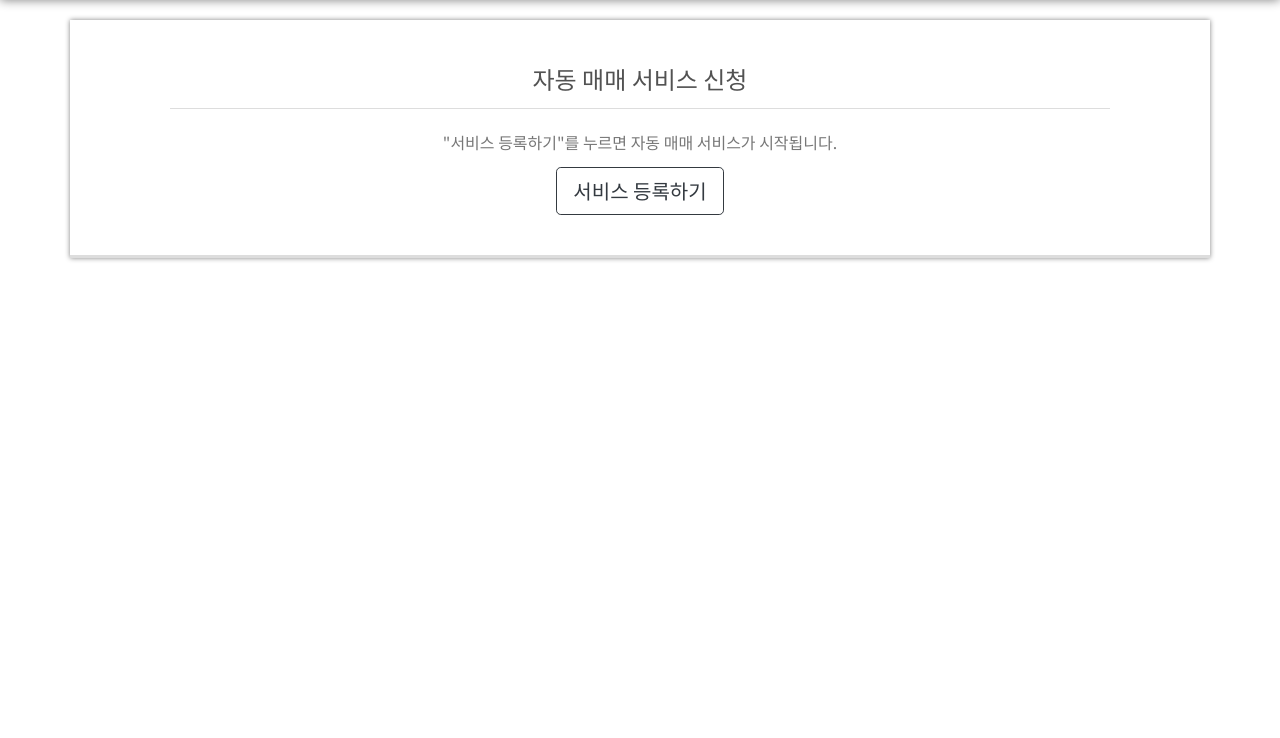
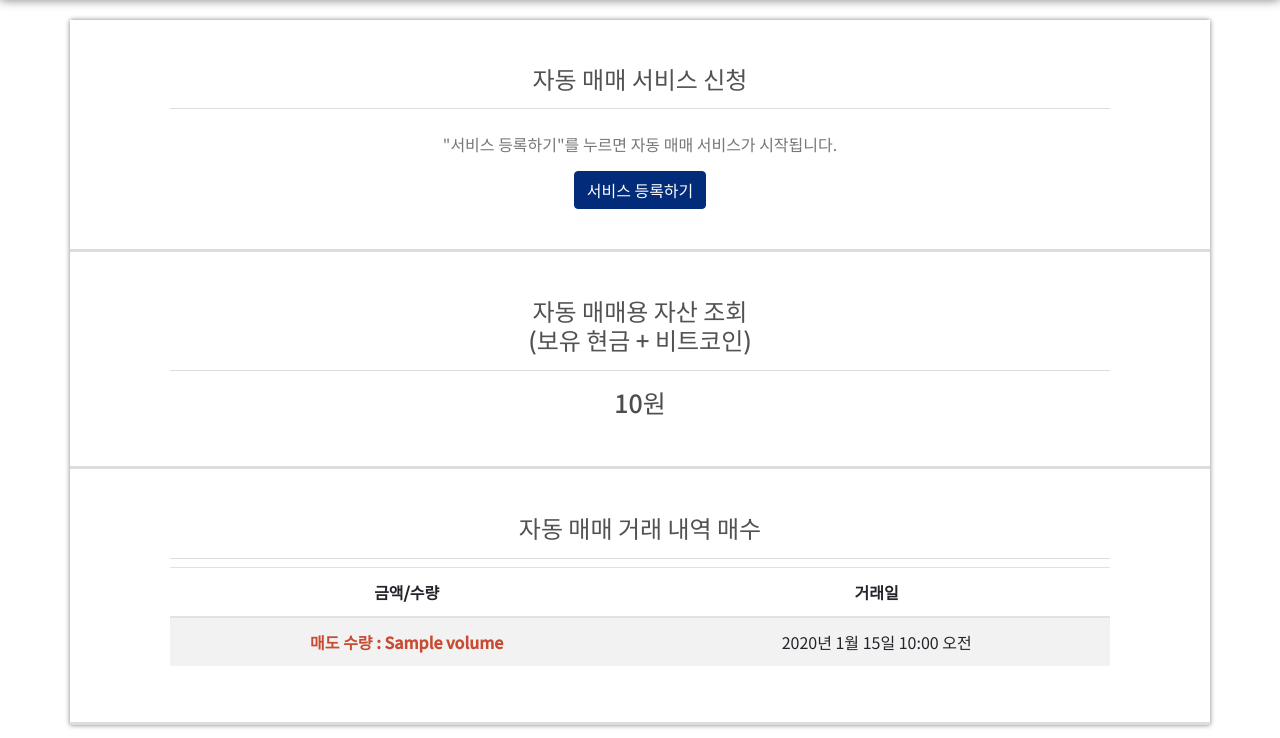
Before and after one commit to hidonghee/BTC_edu_final, a Django app: template autotrading/templates/autotrading/index.html in a window 1280 px wide. Shown: the part 62-800 px from the top of the page. Run offline with Django 4.2, Linux system fonts and the light colour scheme; the template is opened without the code that fills it: most values are stand-ins (such as "Sample title", 1, 10 or a date in 2020); some libraries are stand-ins or nearby versions.

Commit message:
peedback

```diff
--- a/autotrading/static/autotrading/css/style2.css
+++ b/autotrading/static/autotrading/css/style2.css
@@ -35,14 +35,14 @@ body {
     font-size: 16px;
     font-weight: 400;
     color: #777777;
-    padding: 13px 0px;
+    padding: 15px 0px;
 
 }
 
 .my_asset {
     font-size: 25px;
     font-weight: 500;
-    color: rgb(18, 97, 196);
+    color: rgb(77, 77, 77);
     padding: 5px 0px;
 }
 
@@ -53,6 +53,7 @@ body {
         padding: 15px 10px 15px 10px;
         text-align: center;
     }
+
     .form_desc {
         font-size: 14px;
         font-weight: 400;
@@ -60,3 +61,25 @@ body {
         padding: 13px 0px;
     }
 }
+
+.btn-outline-primary {
+    color: #FFFFFF;
+    border-color: rgb(2, 43, 121);
+    background-color: rgb(2, 43, 121);
+}
+
+.btn-outline-primary:hover {
+    background-color: rgb(0, 7, 62);
+    border-color: rgb(0, 7, 62);
+}
+
+.btn-outline-danger {
+    color: #FFFFFF;
+    border-color: #c74a30;
+    background-color: #c74a30;
+}
+
+.btn-outline-danger:hover {
+    background-color: #DE4B31FF;
+    border-color: #DE4B31FF;
+}
--- a/autotrading/templates/autotrading/index.html
+++ b/autotrading/templates/autotrading/index.html
@@ -57,7 +57,7 @@
         <h4 class="row_title"> 자동 매매 서비스 중지 </h4>
         <div class="form_desc"> "서비스 중지하기"를 누르면 자동 매매 서비스가 중단됩니다.</div>
         <form action="{% url 'deletekey' %}" class="row1_form">
-            <input class="btn btn-outline-dark btn-lg" type="submit" value="서비스 중지하기">
+            <input class="btn btn-outline-danger" type="submit" value="서비스 중지하기">
         </form>
     </div>
     <div class="row bg-white at_row">
@@ -101,8 +101,43 @@
             <h4 class="row_title"> 자동 매매 서비스 신청 </h4>
             <div class="form_desc"> "서비스 등록하기"를 누르면 자동 매매 서비스가 시작됩니다.</div>
             <form action="{% url 'insertkey' %}">
-                <input class="btn btn-outline-dark btn-lg" type="submit" value="서비스 등록하기">
+                <input class="btn btn-outline-primary" type="submit" value="서비스 등록하기">
             </form>
+        </div>
+        <div class="row bg-white at_row">
+            <h4 class="row_title"> 자동 매매용 자산 조회 <br> (보유 현금 + 비트코인) </h4>
+            <div class="my_asset"> {{balance}}원</div>
+        </div>
+        <div class="row bg-white at_row">
+            <h4 class="row_title"> 자동 매매 거래 내역 매수 </h4>
+            <table class="table table-striped">
+                <thead>
+                <tr>
+                    <th scope="col">금액/수량</th>
+                    <th scope="col">거래일</th>
+                </tr>
+                </thead>
+                <tbody>
+                {% for i in trade_list %}
+                <tr>
+                    <th scope="row">
+                        {% if i.side == "bid" %}
+                        <div style="color: #000077"> 매수 금액 : {{ i.price }}</div>
+                        {% else %}
+                        <div style="color: #c84a31"> 매도 수량 : {{i.volume}}</div>
+                        {% endif %}
+                    </th>
+                    <td>
+                        {% if i.side == "bid" %}
+                        {{i.created}}
+                        {% else %}
+                        {{i.created}}
+                        {% endif %}
+                    </td>
+                </tr>
+                {% endfor %}
+                </tbody>
+            </table>
         </div>
     </div>
     {% endif %}
--- a/chart/views.py
+++ b/chart/views.py
@@ -65,7 +65,7 @@ def main_index(request):
         if i['avg_buy_price'] != "0":
             row = {'coin_name': i['currency'],
                    'balance': i['balance'],
-                   'avg': i['avg_buy_price']
+                   'avg': format(math.floor(int(i['avg_buy_price'])), ',')
                    }
             coinlist.append(row)
 
```
Also changed, not shown: abcbit/settings.py (+4 -5 lines), static/autotrading/css/style2.css (+25 -2 lines). Lines whose indentation alone changed are shown as unchanged.
